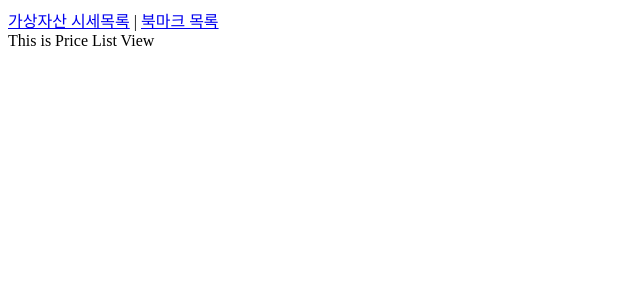
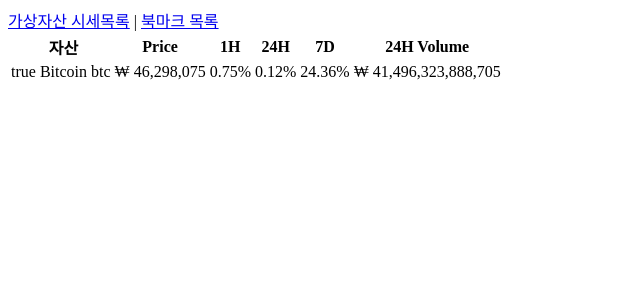
Before and after one commit to Han-Kyeol/get-coin-list, a Vue app in the folder get-coin-list-project/: page / in a window 1280 px wide. Shown: the top 300 px of the page, without its empty margins (0-640 px from the left). Built offline with nearby package versions, Linux system fonts and the light colour scheme.

Commit message:
feat(CoinListTable): Make CoinListTable component

```diff
--- /dev/null
+++ b/get-coin-list-project/src/components/CoinListTable.vue
@@ -0,0 +1,40 @@
+<template>
+  <div class="coin-list-table">
+    <table>
+      <tr>
+        <th></th>
+        <th>자산</th>
+        <th></th>
+        <th>Price</th>
+        <th>1H</th>
+        <th>24H</th>
+        <th>7D</th>
+        <th>24H Volume</th>
+      </tr>
+      <tr
+        :key="info.name"
+        v-for="info in coinTableList"
+      >
+        <td>{{ info.isBookmarked }}</td>
+        <td>{{ info.name }}</td>
+        <td>{{ info.symbol }}</td>
+        <td>{{ info.price }}</td>
+        <td>{{ info.oneHourPercent }}</td>
+        <td>{{ info.oneDayPercent }}</td>
+        <td>{{ info.oneWeekPercent }}</td>
+        <td>{{ info.oneDayVolume }}</td>
+      </tr>
+    </table>
+  </div>
+</template>
+
+<script lang="ts">
+import Vue from 'vue';
+import { Component, Prop } from 'vue-property-decorator';
+import CoinInfoInTable from '@/interfaces/CoinInfoInTable';
+
+@Component
+export default class CoinListTable extends Vue {
+  @Prop() coinTableList!: Array<CoinInfoInTable>
+}
+</script>
--- a/get-coin-list-project/src/views/PriceList.vue
+++ b/get-coin-list-project/src/views/PriceList.vue
@@ -1,15 +1,32 @@
 <template>
   <div class="price-list-view">
-    This is Price List View
+    <CoinListTable
+      :coin-table-list="mockTableData"
+    />
   </div>
 </template>
 
 <script lang="ts">
 import Vue from 'vue';
 import { Component } from 'vue-property-decorator';
+import CoinInfoInTable from '@/interfaces/CoinInfoInTable';
+import CoinListTable from '@/components/CoinListTable.vue';
 
-@Component
+@Component({
+  components: { CoinListTable },
+})
 export default class PriceList extends Vue {
-
+  mockTableData: Array<CoinInfoInTable> = [
+    {
+      isBookmarked: true,
+      name: 'Bitcoin',
+      symbol: 'btc',
+      price: '₩ 46,298,075',
+      oneHourPercent: '0.75%',
+      oneDayPercent: '0.12%',
+      oneWeekPercent: '24.36%',
+      oneDayVolume: '₩ 41,496,323,888,705',
+    },
+  ]
 }
 </script>
```
Also changed, not shown: get-coin-list-project/src/components/HelloWorld.vue (deleted, +0 -61 lines), get-coin-list-project/src/interfaces/CoinInfoInTable.ts (+4 -4 lines).
